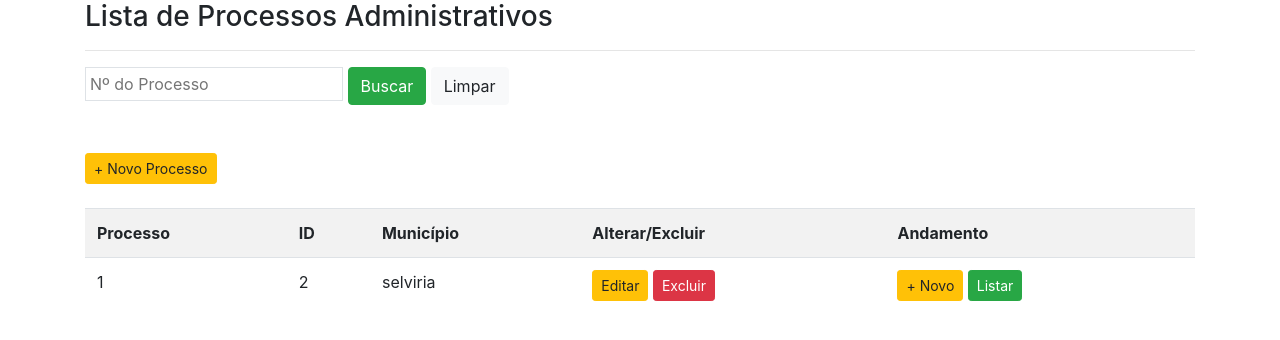
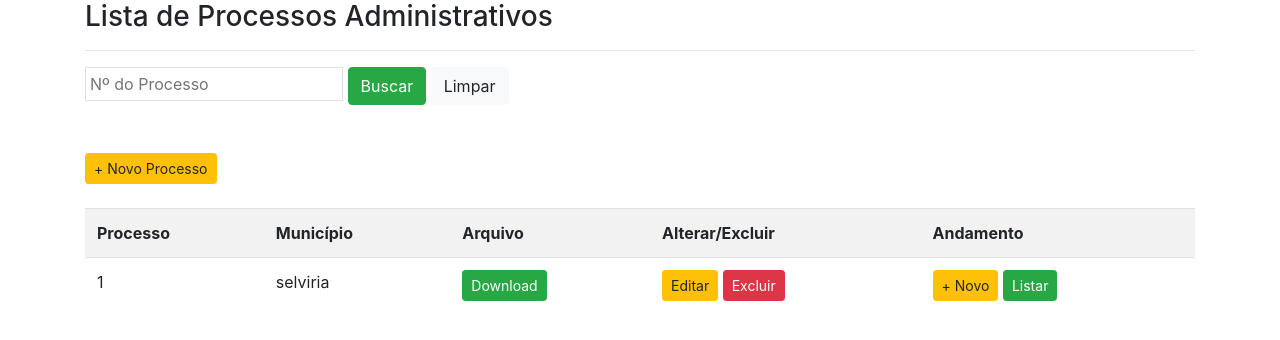
Before and after one commit to siconeli/CP4, a Django app: page /listar/administrativo/ in a window 1280 px wide. Shown: the part 69-409 px from the top of the page. Run offline with Django 4.2, Linux system fonts and the light colour scheme; a user stored in the database is signed in; data comes from the database, SQL or seed files in the repository; both versions use the stored data as it was after the commit; some libraries are stand-ins or nearby versions.

Commit message:
construindo

```diff
--- a/cadastros/models.py
+++ b/cadastros/models.py
@@ -1,4 +1,6 @@
 from django.db import models
+
+from django.contrib.auth.models import User
 
 
 class Base(models.Model): # Classe para registrar no banco de dados, data de criação e modificação dos registros.
@@ -33,7 +35,7 @@ class ProcessoAdministrativo(Base): # Cadastro de processo administrativo - Camp
     datvalatu = models.DateField(verbose_name='Data Valor Atualizado')
     datand = models.DateField(verbose_name='Data Andamento')
     datprazo = models.DateField(verbose_name='Data Prazo')
-    #upload = models.FileField(upload_to='uploads/', verbose_name='Arquivo Processo')  # Para fazer upload de arquivos
+    upload = models.FileField(upload_to='uploads/', verbose_name='Arquivo Processo')  # Para fazer upload de arquivos
 
 
     def __str__(self):
--- a/cadastros/templates/cadastros/listas/cadandprocessoadm-listar.html
+++ b/cadastros/templates/cadastros/listas/cadandprocessoadm-listar.html
@@ -23,7 +23,6 @@
             <th>Data</th>
             <th>Tipo</th>
             <th>Prazo</th>
-            <th>Usuário</th>
             <th>Alterar/Excluir</th>
         </tr>
 
@@ -33,7 +32,6 @@
             <td> {{ andamento.datandamento }}</td>
             <td> {{ andamento.andamento }}</td>
             <td> {{ andamento.dataprazo }}</td>
-            <td> {{ user }}</td>
             <td>
                 <a href="{% url 'upd-and-proc-adm' andamento.pk %}" class="btn btn-warning btn-sm">Editar</a>
                 <a href="{% url 'del-and-proc-adm' andamento.pk %}" class="btn btn-danger btn-sm">Excluir</a>
--- a/cadastros/templates/cadastros/listas/cadprocessoadm-listar.html
+++ b/cadastros/templates/cadastros/listas/cadprocessoadm-listar.html
@@ -33,9 +33,8 @@
     <table class="table table-striped">
         <tr>
             <th>Processo</th>
-            <th>ID</th>
             <th>Município</th>
-            <!--<th>Arquivo</th>-->
+            <th>Arquivo</th>
             <th>Alterar/Excluir</th>
             <th>Andamento</th>
         </tr>
@@ -43,9 +42,8 @@
         {% for processo in object_list %}
         <tr>
             <td> {{ processo.pat }}</td>
-            <td> {{ processo.pk }}</td>
             <td> {{ processo.municipio }}</td>
-            <!--<td><a href="{{ processo.upload.url }}" class="btn btn-success btn-sm" target="_blank">Download</a></td>-->
+            <td><a href="{{ processo.upload.url }}" class="btn btn-success btn-sm" target="_blank">Download</a></td>
             <td>
                 <a href="{% url 'upd-proc-adm' processo.pk %}" class="btn btn-warning btn-sm">Editar</a>
                 <a href="{% url 'del-proc-adm' processo.pk %}" class="btn btn-danger btn-sm">Excluir</a>
--- a/cadastros/views.py
+++ b/cadastros/views.py
@@ -11,7 +11,7 @@ from django.urls import reverse_lazy
 from django.contrib.auth.mixins import LoginRequiredMixin # Módulo para controlar o acesso de um usuário a determinada url, através de autenticação de login
 from braces.views import GroupRequiredMixin # Para realizar o controle de grupos de permissões de usuários juntamente com o painel admin
 
-from .forms import AndamentoForm  # Para cadastrar andamento vinculando ao processo
+from .forms import AndamentoForm  # Para preencher o campo processo automaticamente no cadastro de andamento, de acordo com o ID do processo passada pela URL
 
 ###### VISUALIZAR ######
 
@@ -23,7 +23,7 @@ class CadProcessoAdmCreate(GroupRequiredMixin, LoginRequiredMixin, CreateView):
     login_url = reverse_lazy('login')
     group_required = u"Consultores AEG"  # O usuário precisa estar no grupo 'consultores AEG' para ter permissão de realizar cadastros.
     model = ProcessoAdministrativo
-    fields = ['pat', 'municipio', 'uf', 'datini', 'datfin', 'datdivat', 'valtrib', 'valmul', 'valcred', 'valatu', 'datvalatu', 'datand', 'datprazo']
+    fields = ['pat', 'municipio', 'uf', 'datini', 'datfin', 'datdivat', 'valtrib', 'valmul', 'valcred', 'valatu', 'datvalatu', 'datand', 'datprazo', 'upload']
     template_name = 'cadastros/cadprocessoadm-cadastrar.html'
     success_url = reverse_lazy('list-proc-adm')  # name da url, irá direcionar para a url
 
```
Also changed, not shown: cadastros/migrations/0001_initial.py, cadastros/migrations/0002_alter_andamento_criador.py (added), cadastros/migrations/0003_remove_andamento_criador.py (added), cadastros/migrations/0004_processoadministrativo_upload.py (added), db.sqlite3, 1 other file.
